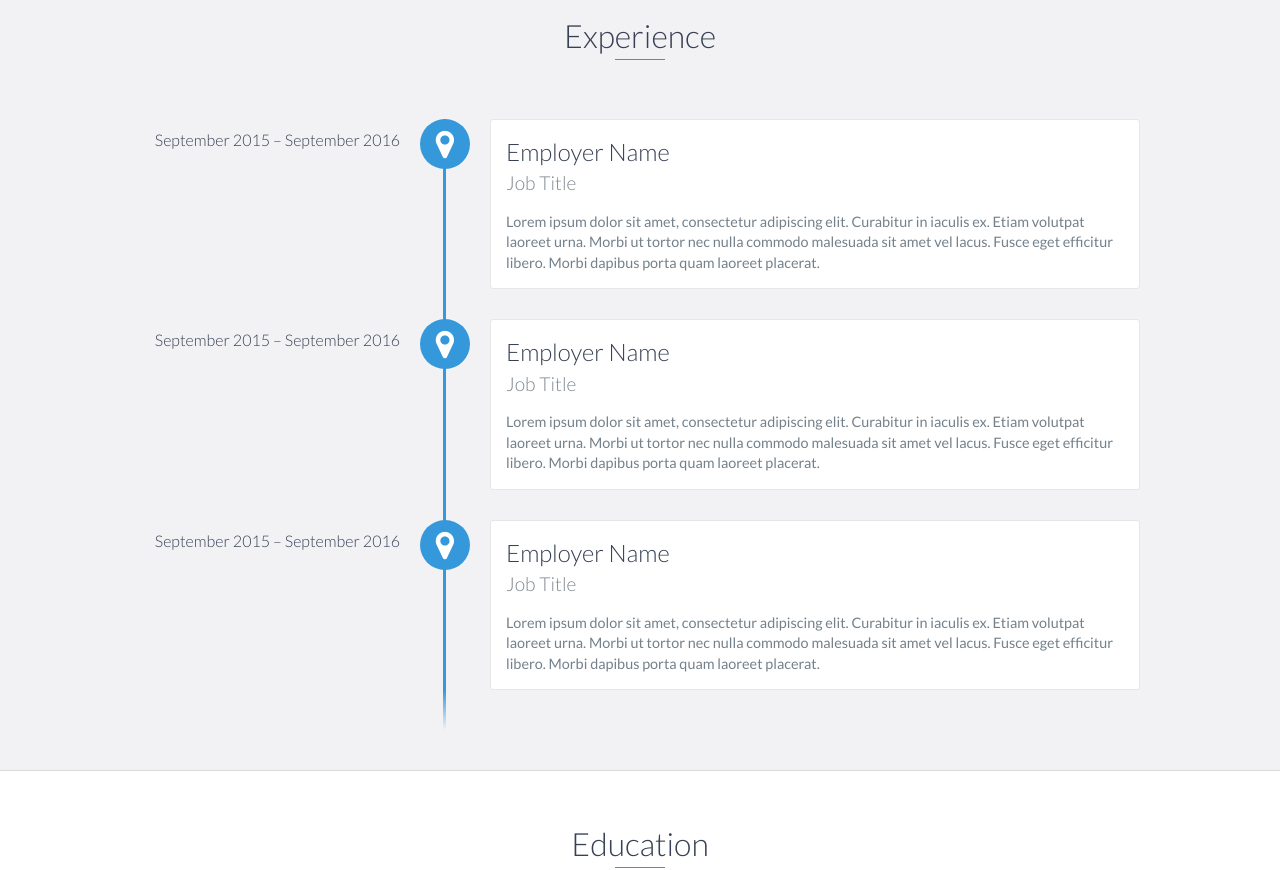
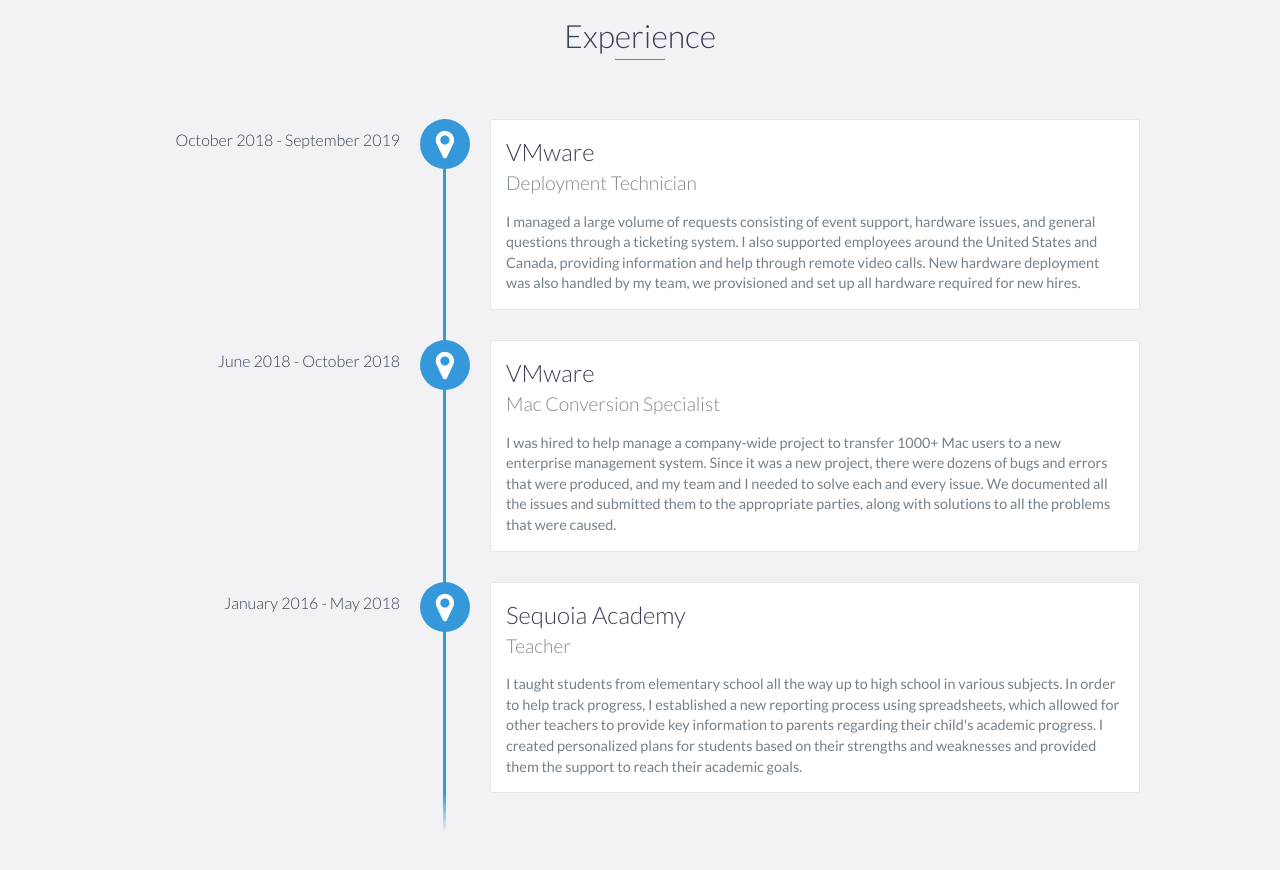
Before and after one commit to Ahwung/ahwung.github.io, a website: page index.html in a window 1280 px wide. Shown: the part 2280-3150 px from the top of the page. Drawn offline with nearby package versions, Linux system fonts and the light colour scheme.

Commit message:
added experience to portfolio

```diff
--- a/index.html
+++ b/index.html
@@ -147,27 +147,33 @@
     <div id="experience" class="background-alt">
         <h2 class="heading">Experience</h2>
         <div id="experience-timeline">
-            <div data-date="September 2015 – September 2016">
-                <h3>Employer Name</h3>
-                <h4>Job Title</h4>
+            <div data-date="October 2018 - September 2019">
+                <h3>VMware</h3>
+                <h4>Deployment Technician</h4>
                 <p>
-                    Lorem ipsum dolor sit amet, consectetur adipiscing elit. Curabitur in iaculis ex. Etiam volutpat laoreet urna. Morbi ut tortor nec nulla commodo malesuada sit amet vel lacus. Fusce eget efficitur libero. Morbi dapibus porta quam laoreet placerat.
+                    I managed a large volume of requests consisting of event support, hardware issues, and general questions through a ticketing system. I also supported employees
+                    around the United States and Canada, providing information and help through remote video calls. New hardware deployment was also handled by my team, we provisioned
+                    and set up all hardware required for new hires.
                 </p>
             </div>
 
-            <div data-date="September 2015 – September 2016">
-                <h3>Employer Name</h3>
-                <h4>Job Title</h4>
+            <div data-date="June 2018 - October 2018">
+                <h3>VMware</h3>
+                <h4>Mac Conversion Specialist</h4>
                 <p>
-                    Lorem ipsum dolor sit amet, consectetur adipiscing elit. Curabitur in iaculis ex. Etiam volutpat laoreet urna. Morbi ut tortor nec nulla commodo malesuada sit amet vel lacus. Fusce eget efficitur libero. Morbi dapibus porta quam laoreet placerat.
+                    I was hired to help manage a company-wide project to transfer 1000+ Mac users to a new enterprise management system. Since it was a new project, there were dozens
+                    of bugs and errors that were produced, and my team and I needed to solve each and every issue. We documented all the issues and submitted them to the appropriate
+                    parties, along with solutions to all the problems that were caused.
                 </p>
             </div>
 
-            <div data-date="September 2015 – September 2016">
-                <h3>Employer Name</h3>
-                <h4>Job Title</h4>
+            <div data-date="January 2016 - May 2018">
+                <h3>Sequoia Academy</h3>
+                <h4>Teacher</h4>
                 <p>
-                    Lorem ipsum dolor sit amet, consectetur adipiscing elit. Curabitur in iaculis ex. Etiam volutpat laoreet urna. Morbi ut tortor nec nulla commodo malesuada sit amet vel lacus. Fusce eget efficitur libero. Morbi dapibus porta quam laoreet placerat.
+                    I taught students from elementary school all the way up to high school in various subjects. In order to help track progress, I established a new reporting process
+                    using spreadsheets, which allowed for other teachers to provide key information to parents regarding their child's academic progress. I created personalized plans
+                    for students based on their strengths and weaknesses and provided them the support to reach their academic goals.
                 </p>
             </div>
         </div>
```
